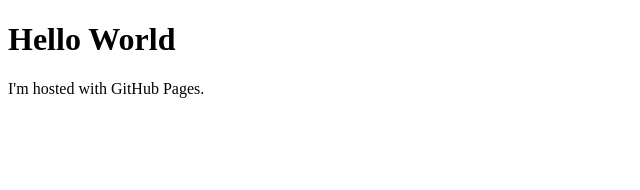
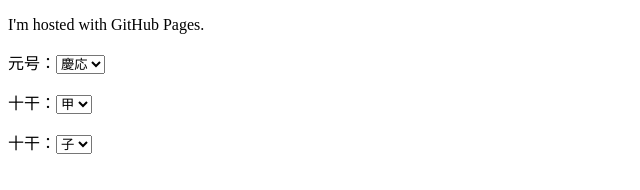
Before and after one commit to nb-asano/nb-asano.github.io, a plain HTML site: page index.html in a window 1280 px wide. Shown: the whole page, without its empty margins (0-640 px from the left). Drawn offline with Linux system fonts and the light colour scheme.

Commit message:
create form

```diff
--- a/index.html
+++ b/index.html
@@ -2,9 +2,51 @@
 <html>
 
 <body>
-<h1>Hello World</h1>
 <p>I'm hosted with GitHub Pages.</p>
-<script type="text/javascript">alert('Hello World');</script>
+<!-- script type="text/javascript">alert('Hello World');</script-->
+
+<p>
+元号：<select name="gengo">
+<option value="keio">慶応</option>
+<option value="meiji">明治</option>
+<option value="taisyo">大正</option>
+<option value="syowa">昭和</option>
+<option value="heisei">平成</option>
+<option value="reiwa">令和</option>
+</select>
+</p>
+
+<p>
+十干：<select name="jikkan">
+<option value="ko">甲</option>
+<option value="otsu">乙</option>
+<option value="hei">丙</option>
+<option value="tei">丁</option>
+<option value="bo">戊</option>
+<option value="ki">己</option>
+<option value="ko2">庚</option>
+<option value="sin">辛</option>
+<option value="jin">壬</option>
+<option value="ai">癸</option>
+</select>
+</p>
+
+<p>
+十干：<select name="jyunishi">
+<option value="ne">子</option>
+<option value="usi">丑</option>
+<option value="tora">寅</option>
+<option value="u">卯</option>
+<option value="tatsu">辰</option>
+<option value="mi">巳</option>
+<option value="uma">午</option>
+<option value="hitsuji">未</option>
+<option value="saru">申</option>
+<option value="tori">酉</option>
+<option value="inu">戌</option>
+<option value="i">亥</option>
+</select>
+</p>
 
 </body>
 </html>
```
